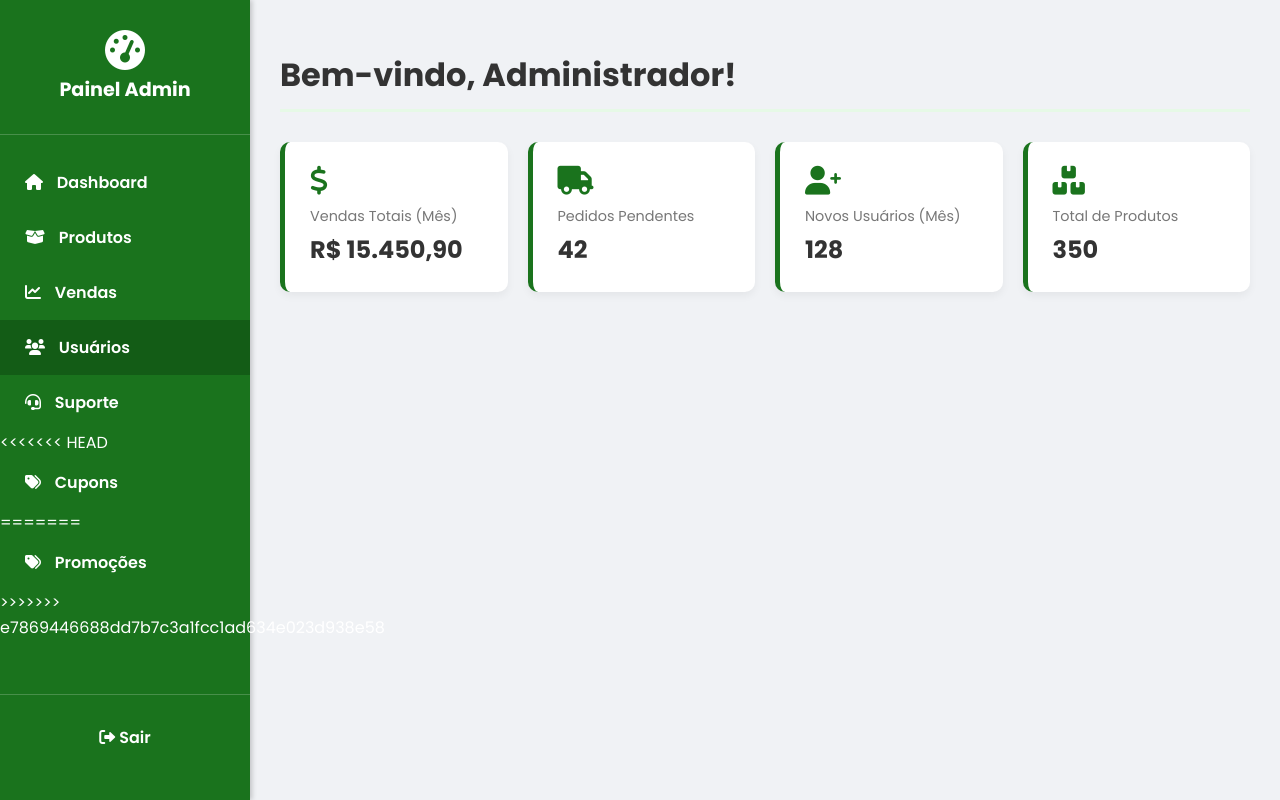
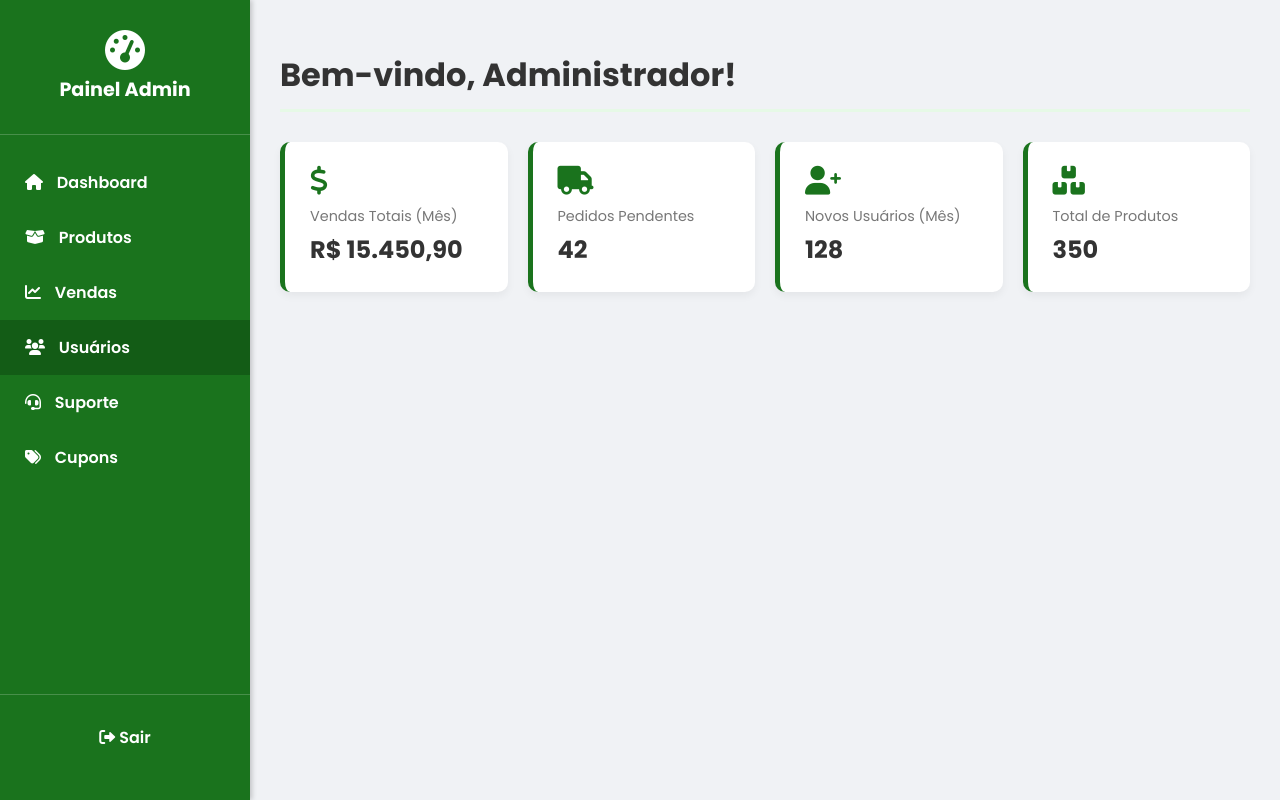
Before and after one commit to jao1023/SpeedZone, a PHP site: page /admin.php in a window 1280 px wide. Run offline with PHP 8.4, Linux system fonts and the light colour scheme.

Commit message:
Atualizações

```diff
--- a/admin.css
+++ b/admin.css
@@ -729,7 +729,7 @@ legend {
     padding-right: 5px;
 }
 
-<<<<<<< HEAD
+
 /*
  * ARQUIVO: admin.css
  * Este arquivo unifica os estilos do Painel Admin (Dashboard, Produtos, Cupons, etc.).
--- a/admin.php
+++ b/admin.php
@@ -26,11 +26,7 @@
                 <a href="vendas.php" class="nav-item"><i class="fas fa-chart-line"></i> Vendas</a>
                 <a href="usuarios.php" class="nav-item sidebar-link active" data-target="usuarios-section"><i class="fas fa-users"></i> Usuários</a>
                 <a href="suporteAdmin.php" class="nav-item sidebar-link" data-target="suporte-section"><i class="fas fa-headset"></i> Suporte</a>
-<<<<<<< HEAD
                 <a href="cupons.php" class="nav-item"><i class="fas fa-tags"></i> Cupons</a>
-=======
-                <a href="promocoes.php" class="nav-item"><i class="fas fa-tags"></i> Promoções</a>
->>>>>>> e7869446688dd7b7c3a1fcc1ad634e023d938e58
             </nav>
             <div class="logout-section">
                 <a href="index.php"><i class="fas fa-sign-out-alt"></i> Sair</a>
--- a/produtos.php
+++ b/produtos.php
@@ -26,11 +26,8 @@
                 <a href="vendas.php" class="nav-item"><i class="fas fa-chart-line"></i> Vendas</a>
                 <a href="usuarios.php" class="nav-item sidebar-link active" data-target="usuarios-section"><i class="fas fa-users"></i> Usuários</a>
                 <a href="suporteAdmin.php" class="nav-item sidebar-link" data-target="suporte-section"><i class="fas fa-headset"></i> Suporte</a>
-<<<<<<< HEAD
+
                 <a href="cupons.php" class="nav-item"><i class="fas fa-tags"></i> Cupons</a>
-=======
-                <a href="promocoes.php" class="nav-item"><i class="fas fa-tags"></i> Promoções</a>
->>>>>>> e7869446688dd7b7c3a1fcc1ad634e023d938e58
             </nav>
             <div class="logout-section">
                 <a href="index.php"><i class="fas fa-sign-out-alt"></i> Sair</a>
--- a/suporte.css
+++ b/suporte.css
@@ -17,11 +17,8 @@ body {
     top: 25px;
     left: 25px;
     font-size: 1rem;
-<<<<<<< HEAD
     color: hsl(122, 63%, 28%);
-=======
     color: #1a731d;
->>>>>>> e7869446688dd7b7c3a1fcc1ad634e023d938e58
     text-decoration: none;
     font-weight: 600;
     padding: 10px;
--- a/suporteAdmin.php
+++ b/suporteAdmin.php
@@ -182,11 +182,7 @@ if (!$result_suporte) {
                 <a href="vendas.php" class="nav-item"><i class="fas fa-chart-line"></i> Vendas</a>
                 <a href="usuarios.php" class="nav-item"><i class="fas fa-users"></i> Usuários</a>
                 <a href="suporteAdmin.php" class="nav-item active"><i class="fas fa-headset"></i> Suporte</a>
-<<<<<<< HEAD
                 <a href="cupons.php" class="nav-item"><i class="fas fa-tags"></i> Cupons</a>
-=======
-                <a href="promocoes.php" class="nav-item"><i class="fas fa-tags"></i> Promoções</a>
->>>>>>> e7869446688dd7b7c3a1fcc1ad634e023d938e58
             </nav>
             <div class="logout-section">
                 <a href="index.php"><i class="fas fa-sign-out-alt"></i> Sair</a>
--- a/usuarios.php
+++ b/usuarios.php
@@ -106,11 +106,7 @@ if (!$result) {
                 <a href="vendas.php" class="nav-item"><i class="fas fa-chart-line"></i> Vendas</a>
                 <a href="usuarios.php" class="nav-item sidebar-link active" data-target="usuarios-section"><i class="fas fa-users"></i> Usuários</a>
                 <a href="suporteAdmin.php" class="nav-item sidebar-link" data-target="suporte-section"><i class="fas fa-headset"></i> Suporte</a>
-<<<<<<< HEAD
                 <a href="Cupons.php" class="nav-item"><i class="fas fa-tags"></i> Cupons</a>
-=======
-                <a href="promocoes.php" class="nav-item"><i class="fas fa-tags"></i> Promoções</a>
->>>>>>> e7869446688dd7b7c3a1fcc1ad634e023d938e58
             </nav>
             <div class="logout-section">
                <a href="index.php"><i class="fas fa-sign-out-alt"></i> Sair</a>
--- a/vendas.php
+++ b/vendas.php
@@ -35,11 +35,7 @@
                 <a href="vendas.php" class="nav-item"><i class="fas fa-chart-line"></i> Vendas</a>
                 <a href="usuarios.php" class="nav-item sidebar-link active" data-target="usuarios-section"><i class="fas fa-users"></i> Usuários</a>
                 <a href="suporteAdmin.php" class="nav-item sidebar-link" data-target="suporte-section"><i class="fas fa-headset"></i> Suporte</a>
-<<<<<<< HEAD
                 <a href="cupons.php" class="nav-item"><i class="fas fa-tags"></i> Cupons</a>
-=======
-                <a href="promocoes.php" class="nav-item"><i class="fas fa-tags"></i> Promoções</a>
->>>>>>> e7869446688dd7b7c3a1fcc1ad634e023d938e58
             </nav>
             <div class="logout-section">
                 <a href="index.php"><i class="fas fa-sign-out-alt"></i> Sair</a>
```
